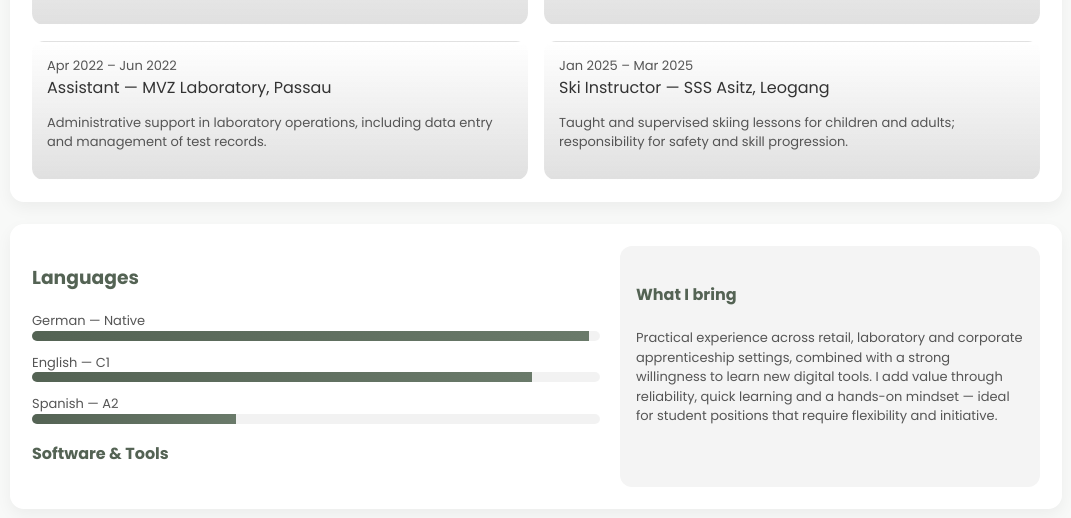
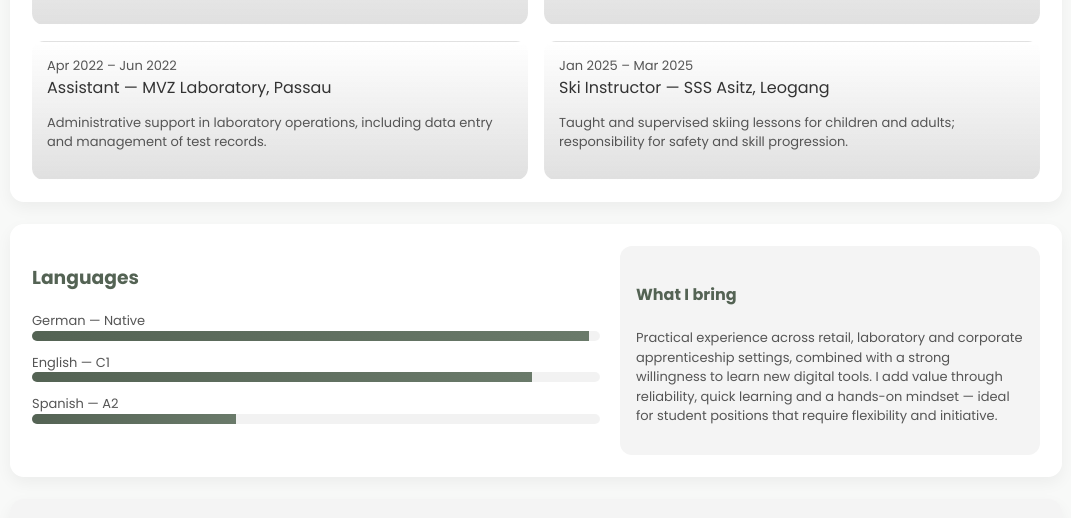
Before and after one commit to mayrhoferannika/Portfolio, a plain HTML site: page index.html in a window 1280 px wide. Shown: the part 1619-2137 px from the top of the page, without its empty margins (104-1175 px from the left). Drawn offline with nearby package versions, Linux system fonts and the light colour scheme.

Commit message:
index.html

```diff
--- a/index.html
+++ b/index.html
@@ -305,7 +305,6 @@ footer { text-align:center; color:var(--muted); margin-top:18px; font-size:13px
       <div class="skill-bar"><div class="small">German — Native</div><div class="bar-track"><div class="bar-fill" style="width:98%"></div></div></div>
       <div class="skill-bar"><div class="small">English — C1</div><div class="bar-track"><div class="bar-fill" style="width:88%"></div></div></div>
       <div class="skill-bar"><div class="small">Spanish — A2</div><div class="bar-track"><div class="bar-fill" style="width:36%"></div></div></div>
-      <h4 style="color:var(--accent); margin-top:18px">Software & Tools</h4>
     </div>
     <aside class="skills-board" data-aos="fade-left">
       <h4 style="color:var(--accent)">What I bring</h4>
```
